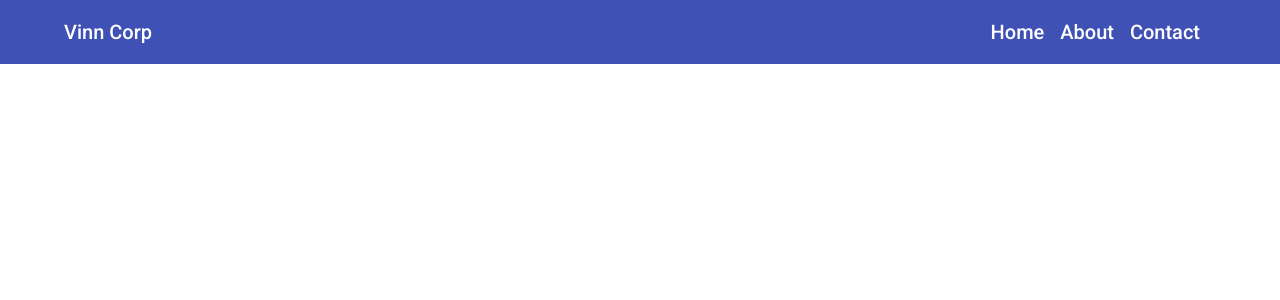
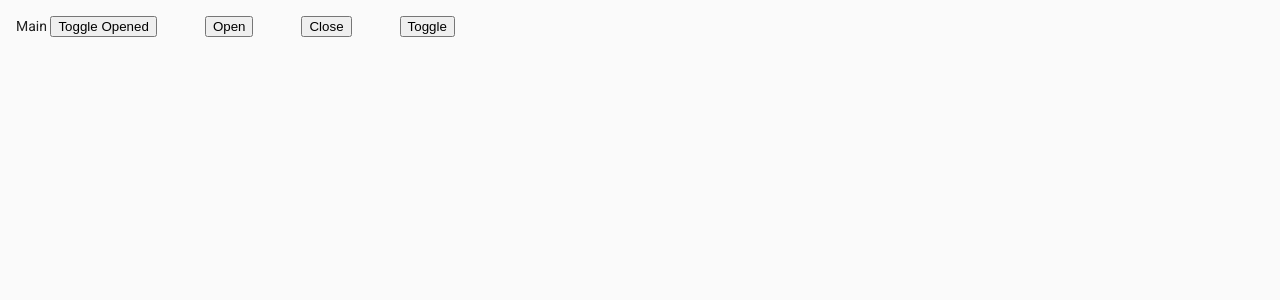
Before and after one commit to FaaridMuhammadEmad/Material-Demo, an Angular app: page / in a window 1280 px wide. Shown: the top 300 px of the page. Built offline with nearby package versions, Linux system fonts and the light colour scheme.

Commit message:
Side Nav

```diff
--- a/src/app/app.component.css
+++ b/src/app/app.component.css
@@ -10,3 +10,13 @@ div{
 span{
     padding-right: 1rem;
 }
+mat-sidenav-container{
+    height: 100%;
+}
+mat-sidenav, mat-sidenav-content{
+    padding:16px;
+}
+mat-sidenav{
+    background-color: blueviolet;
+    width: 200px;
+}
--- a/src/app/app.component.html
+++ b/src/app/app.component.html
@@ -84,11 +84,25 @@
 <button (click)="loadData()">Click</button> -->
 
 <!-- Mat Toolbar -->
-<mat-toolbar color="primary" class="navbar">
+<!-- <mat-toolbar color="primary" class="navbar">
   <div>Vinn Corp</div>
   <div>
     <span>Home</span>
     <span>About</span>
     <span>Contact</span>
   </div>
-</mat-toolbar>
+</mat-toolbar> -->
+
+<!-- Mat Sidenav -->
+<mat-sidenav-container>
+  <mat-sidenav #sidenav mode="side" (opened)="log('opened')" (closed)="log('closed')" [(opened)]="opened">Sidenav</mat-sidenav>
+  <mat-sidenav-content>Main
+    <button (click)="opened=!opened">Toggle Opened</button>
+    <button (click)="sidenav.open()">Open</button>
+    <button (click)="sidenav.close()">Close</button>
+    <button (click)="sidenav.toggle()">Toggle </button>
+
+  </mat-sidenav-content>
+
+
+</mat-sidenav-container>
--- a/src/app/app.component.ts
+++ b/src/app/app.component.ts
@@ -9,6 +9,7 @@ export class AppComponent {
   title = 'angular-material';
   notification=2;
   showSpinner=false;
+  opened=false;
 
   loadData(){
     this.showSpinner=true;
@@ -16,4 +17,8 @@ export class AppComponent {
       this.showSpinner=false;
     },5000)
   }
+
+  log(state:any){
+    console.log(state)
+  }
 }
--- a/src/app/app.module.ts
+++ b/src/app/app.module.ts
@@ -5,6 +5,8 @@ import { AppRoutingModule } from './app-routing.module';
 import { AppComponent } from './app.component';
 import { BrowserAnimationsModule } from '@angular/platform-browser/animations';
 import { MaterialModule } from './material/material.module';
+import { FormsModule } from '@angular/forms';
+
 
 @NgModule({
   declarations: [
@@ -14,7 +16,8 @@ import { MaterialModule } from './material/material.module';
     BrowserModule,
     AppRoutingModule,
     BrowserAnimationsModule,
-    MaterialModule
+    MaterialModule,
+    FormsModule
   ],
   providers: [],
   bootstrap: [AppComponent]
--- a/src/app/material/material.module.ts
+++ b/src/app/material/material.module.ts
@@ -5,6 +5,7 @@ import {MatIconModule} from '@angular/material/icon';
 import {MatBadgeModule} from '@angular/material/badge';
 import {MatProgressSpinnerModule} from '@angular/material/progress-spinner';
 import {MatToolbarModule} from '@angular/material/toolbar';
+import {MatSidenavModule} from '@angular/material/sidenav';
 
 const MaterialComponents = [
   MatButtonModule,
@@ -12,6 +13,7 @@ const MaterialComponents = [
   MatBadgeModule,
   MatProgressSpinnerModule,
   MatIconModule,
+  MatSidenavModule,
   MatToolbarModule
 ];
 
```
